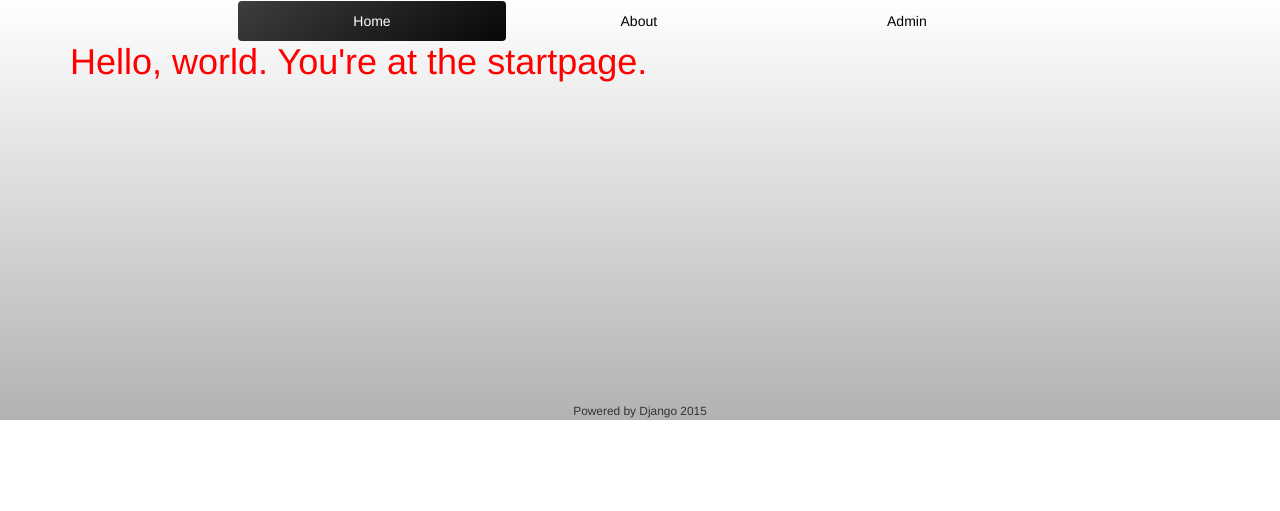
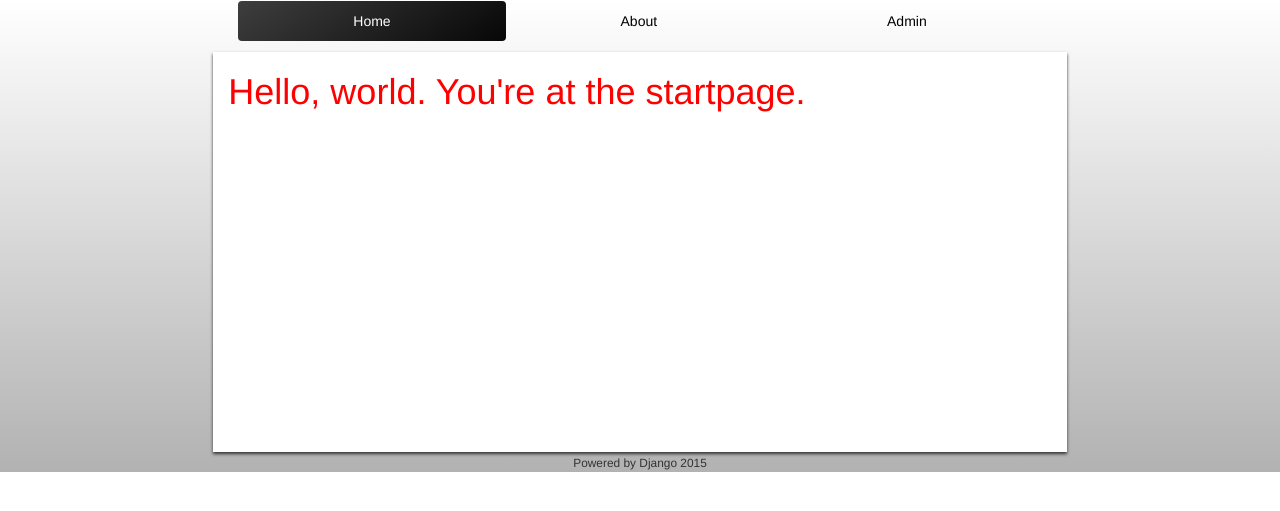
Before and after one commit to alexandrdev68/homeservice, a Django app: page / in a window 1280 px wide. Shown: the top 511 px of the page. Run offline with Django 3.2, Linux system fonts and the light colour scheme; some libraries are stand-ins or nearby versions.

Commit message:
added browsers logos and corrected some styles (shadow and content page are changed)

```diff
--- a/static/css/style.css
+++ b/static/css/style.css
@@ -7,6 +7,9 @@ body{
 }
 div.container.main_content{
 	min-height:400px;
+	background-color:#fff;
+	margin-top:10px;
+	box-shadow: 0px 2px 3px #333333;
 }
 div.container{
 
--- a/templates/base.html
+++ b/templates/base.html
@@ -22,7 +22,7 @@
 
 			</div>
 		</div>
-		<div class="container main_content">
+		<div class="container main_content col-md-8 col-md-offset-2">
 			{% block content %}{% endblock %}
 		</div>
 		<div class="container bottom">
```
Also changed, not shown: static/img/chrome_logo_2x.png (added), static/img/firefox_ico.png (added), static/img/internet-explorer-logo.png (added), static/img/opera-icon.png (added).
